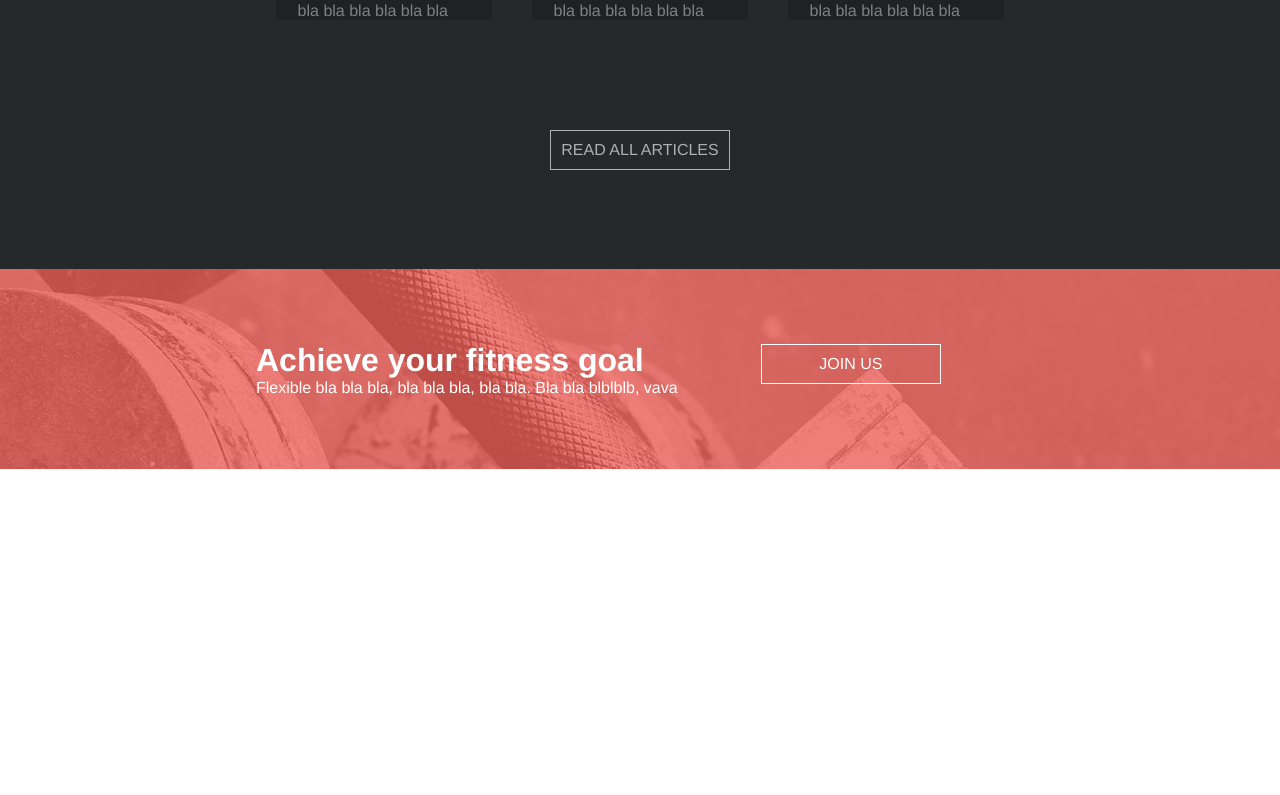
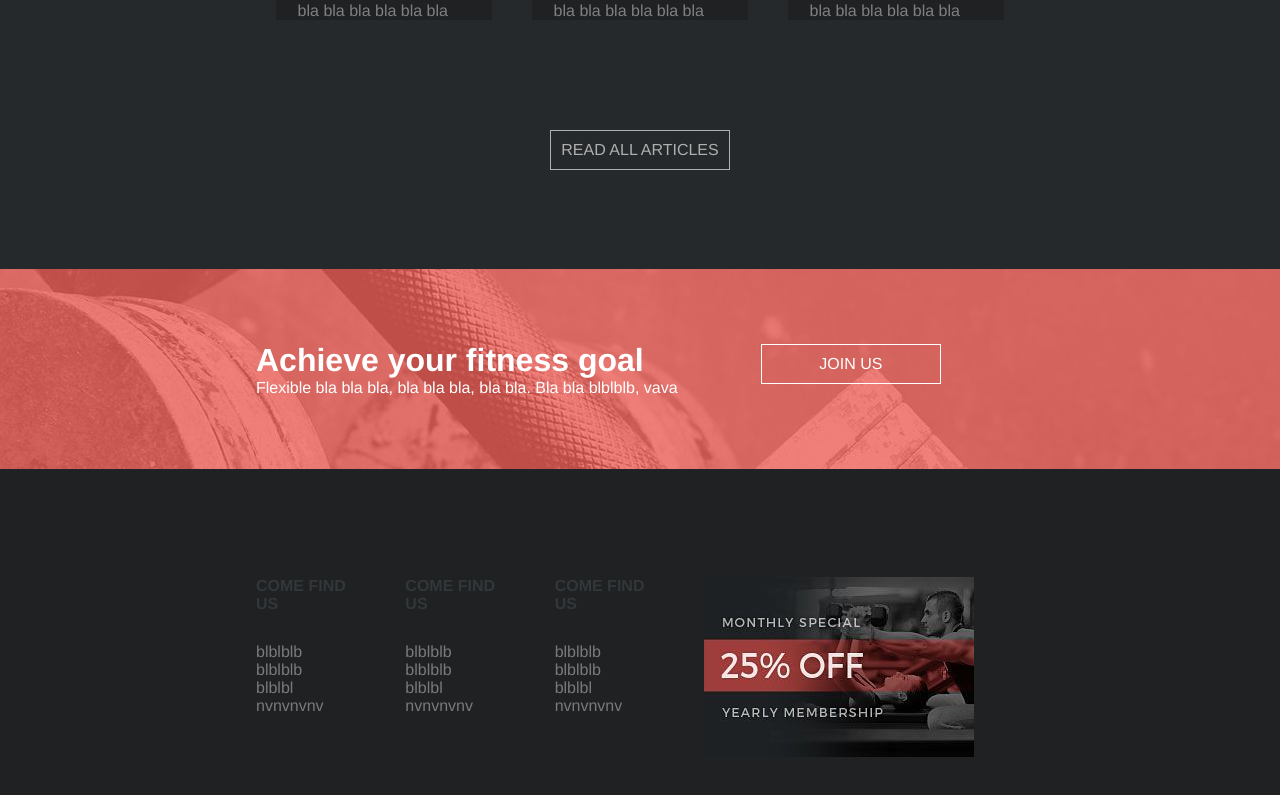
Before and after one commit to riccardolipparini/proj-html-vuejs, a Vue app: page / in a window 1280 px wide. Shown: the part 5231-6026 px from the top of the page. Before the commit the page ends 5700 px from the top, so only its background shows below. Built offline with nearby package versions, Linux system fonts and the light colour scheme.

Commit message:
add first part footer

```diff
--- a/src/components/MyFooter.vue
+++ b/src/components/MyFooter.vue
@@ -1,5 +1,35 @@
 <template>
-  <div id="app">
+  <div id="container">
+    <div class="contain_footer">
+      <div class="info_footer">
+        <h4>COME FIND US</h4>
+        <p>blblblb</p>
+        <p>blblblb</p>
+        <p>blblbl</p>
+        <p>nvnvnvnv</p>
+      </div>
+
+      <div class="info_footer">
+        <h4>COME FIND US</h4>
+        <p>blblblb</p>
+        <p>blblblb</p>
+        <p>blblbl</p>
+        <p>nvnvnvnv</p>
+      </div>
+
+      <div class="info_footer">
+        <h4>COME FIND US</h4>
+        <p>blblblb</p>
+        <p>blblblb</p>
+        <p>blblbl</p>
+        <p>nvnvnvnv</p>
+      </div>
+
+      <div class="info_footer">
+        <img src="../assets/img/gym_ad-compressor.jpg" alt="">
+      </div>
+
+    </div>
 
   </div>
 </template>
@@ -16,5 +46,25 @@ export default {
 </script>
 
 <style scoped lang="scss">
-
+#container {
+  display: flex;
+  justify-content: center;
+  align-items: center;
+  height: 400px;
+  background-color: rgba(31,33,35,255);
+  .contain_footer {
+    width: 60%;
+    display: flex;
+    .info_footer{
+      padding-right:50px;
+    }
+    h4{
+      color: rgba(50,55,58,255);
+      margin-bottom: 30px;
+    }
+    p{
+      color: rgba(121,122,122,255);
+    }
+  }
+}
 </style>
```
